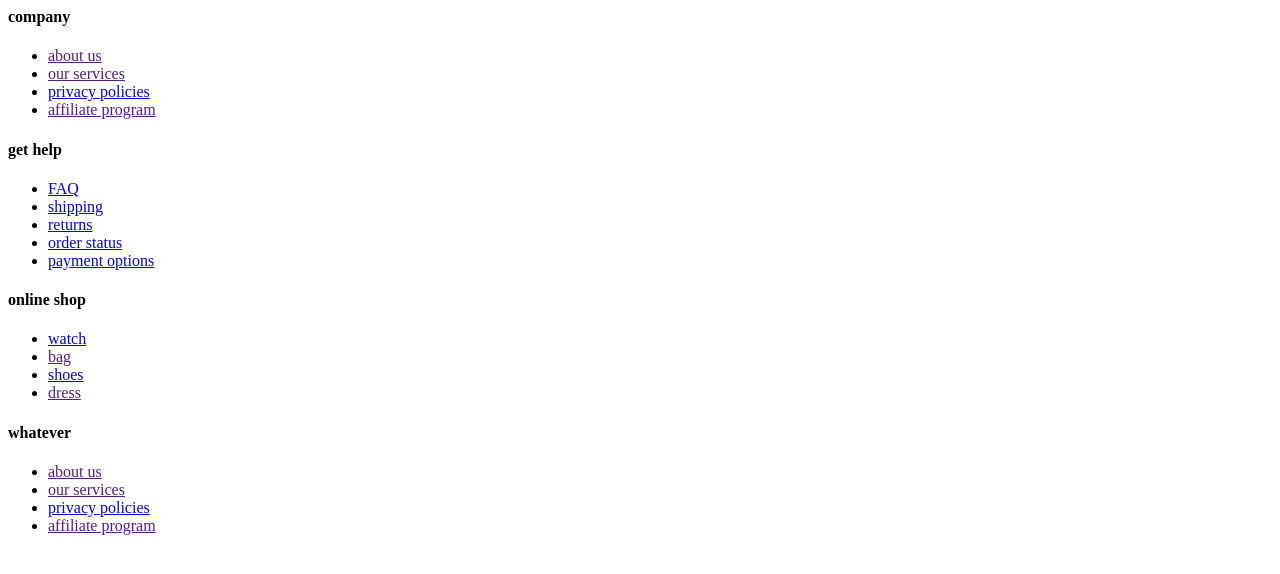
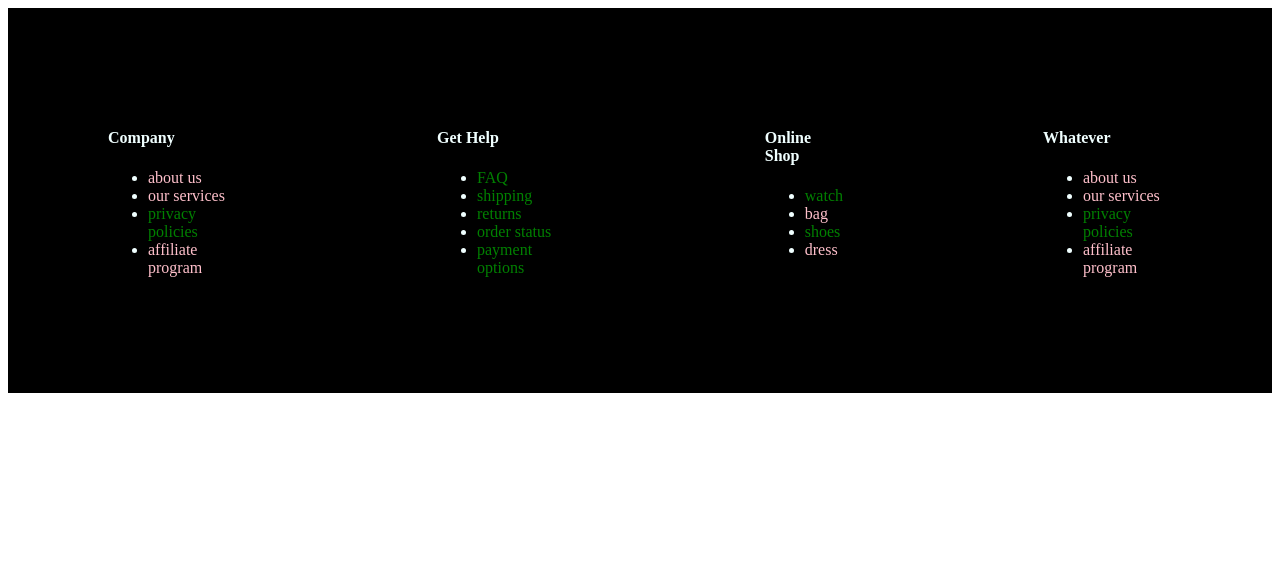
Before and after one commit to GeneJackett/ExerciseApp, a website: page front-end/components/footer.html in a window 1280 px wide. Drawn offline with Linux system fonts and the light colour scheme.

Commit message:
Styling updated for footer

```diff
--- a/front-end/components/footer.html
+++ b/front-end/components/footer.html
@@ -1,6 +1,6 @@
+<link rel="stylesheet" href="stylefooter.css">
 <footer class="footer">
     <div class="container">
-        <div class="row">
             <div class="footer-col">
                <h4>company</h4>
                <ul>
@@ -38,6 +38,5 @@
                     <li><a href="">affiliate program</a></li>
                 </ul>
              </div>
-        </div>
     </div>
 </footer>
--- /dev/null
+++ b/front-end/components/stylefooter.css
@@ -0,0 +1,44 @@
+.footer {
+    color: azure;
+    background-color: black;
+    display: flex;
+    justify-content: center;
+}
+
+.container{
+    display: flex;
+    justify-content: center;
+}
+
+.footer-col {
+    padding: 100;
+}
+/*
+Hyper links
+*/
+a:link {
+    color: green;
+    background-color: transparent;
+    text-decoration: none;
+}
+
+a:visited {
+    color: pink;
+    background-color: transparent;
+    text-decoration: none;
+}
+
+a:hover {
+    color: red;
+    background-color: transparent;
+    text-decoration: underline;
+}
+
+a:active {
+    color: yellow;
+    background-color: transparent;
+    text-decoration: underline;
+}
+h4 {
+    text-transform: capitalize;
+   }
```
